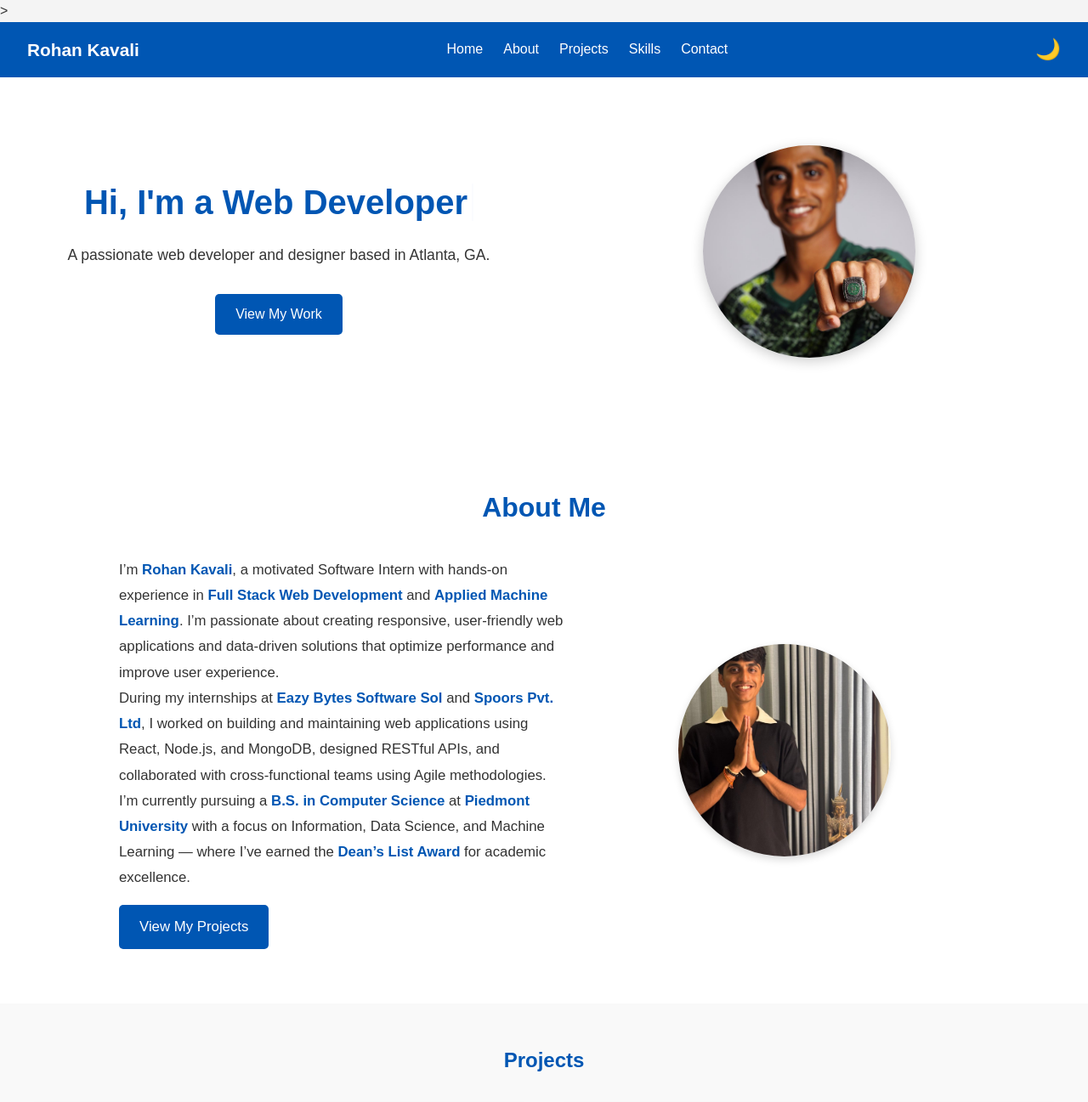
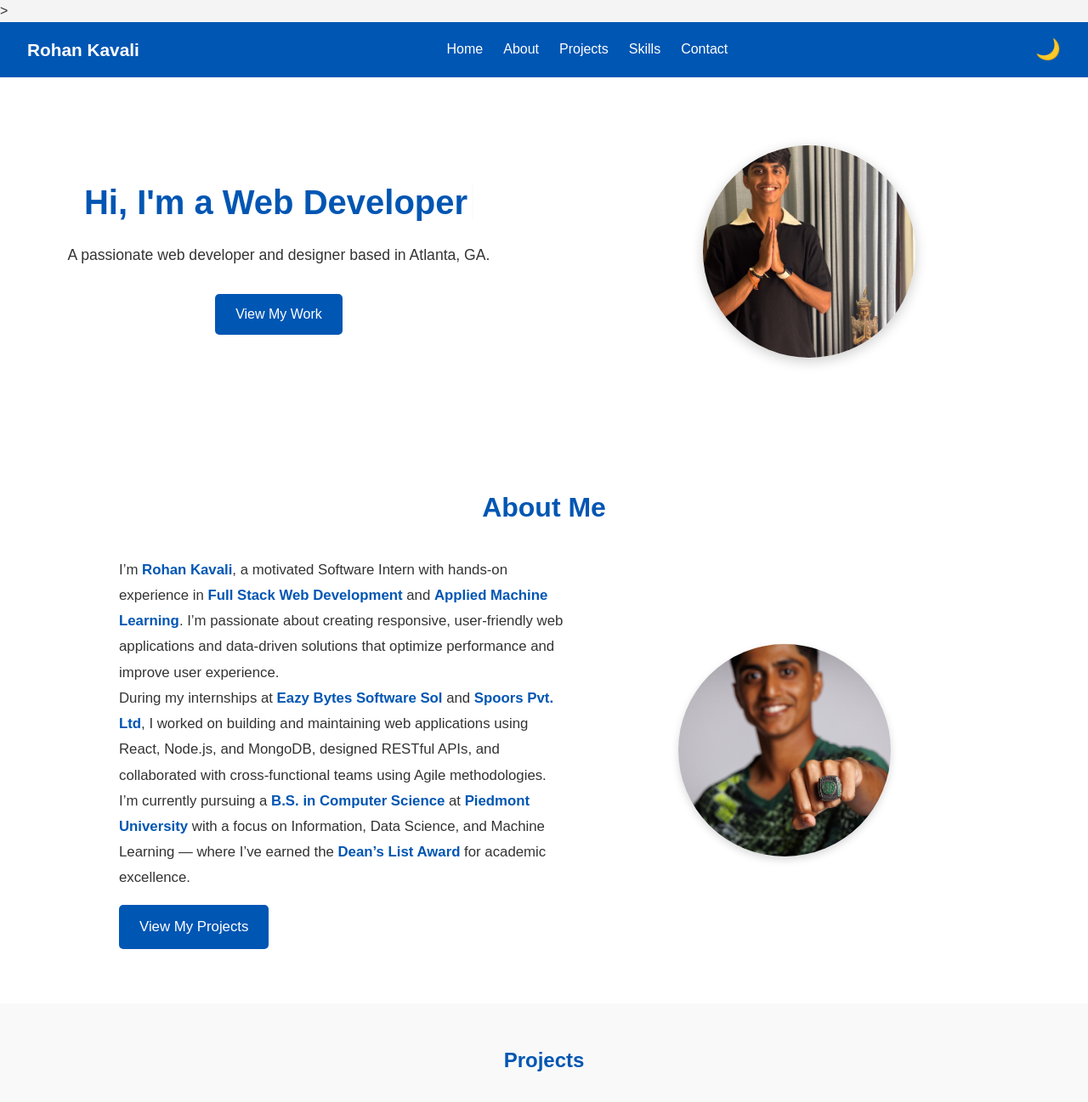
Before and after one commit to Scoobydoo116/Scoobydoo116.github.io, a plain HTML site: page index.html in a window 1280 px wide. Shown: the top 1297 px of the page at 85% size. Drawn offline with Linux system fonts and the light colour scheme.

Commit message:
Commit all changes

```diff
--- a/index.html
+++ b/index.html
@@ -60,7 +60,7 @@
         <a href="#projects" class="btn">View My Work</a>
       </div>
       <div class="hero-image">
-        <img src="Rohan_Kavali_2.jpg" alt="Rohan Kavali" loading="lazy">
+        <img src="Rohan.profile.jpg" alt="Rohan Kavali" loading="lazy">
       </div>
     </div>
   </section>
@@ -89,7 +89,7 @@
         <a href="#projects" class="btn">View My Projects</a>
       </div>
       <div class="about-image">
-        <img src="Rohan.profile.jpg.jpg" alt="Rohan Kavali portrait" loading="lazy">
+        <img src="Rohan_Kavali_2.jpg" alt="Rohan Kavali portrait" loading="lazy">
       </div>
     </div>
   </section>
```
